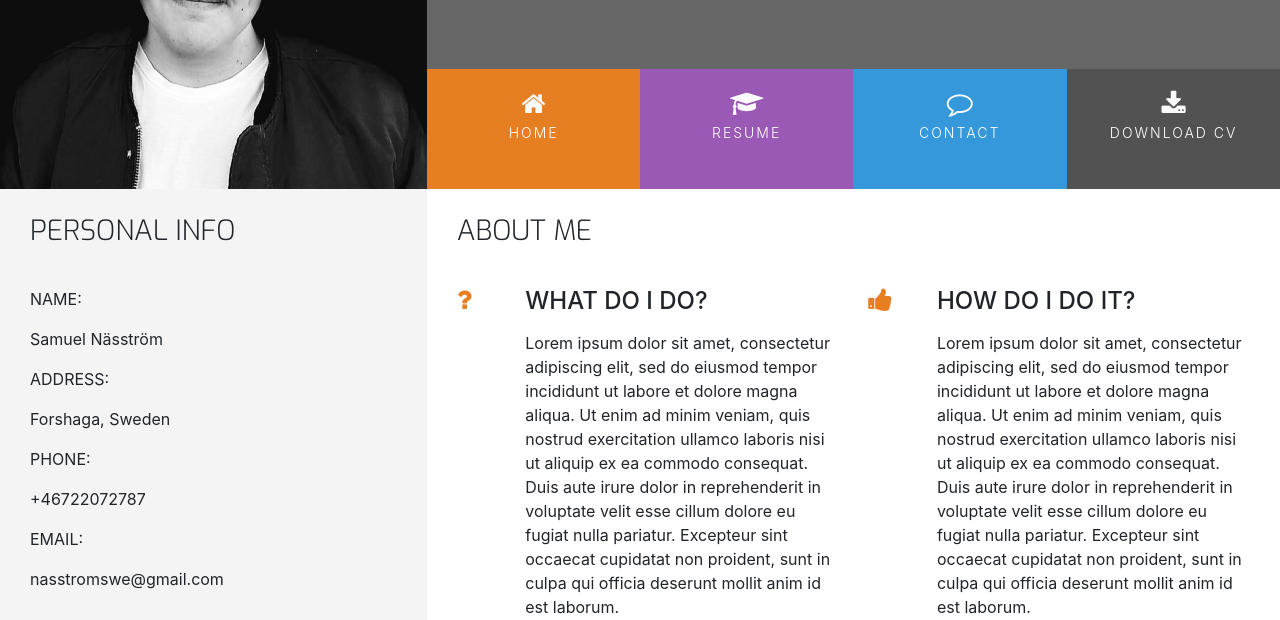
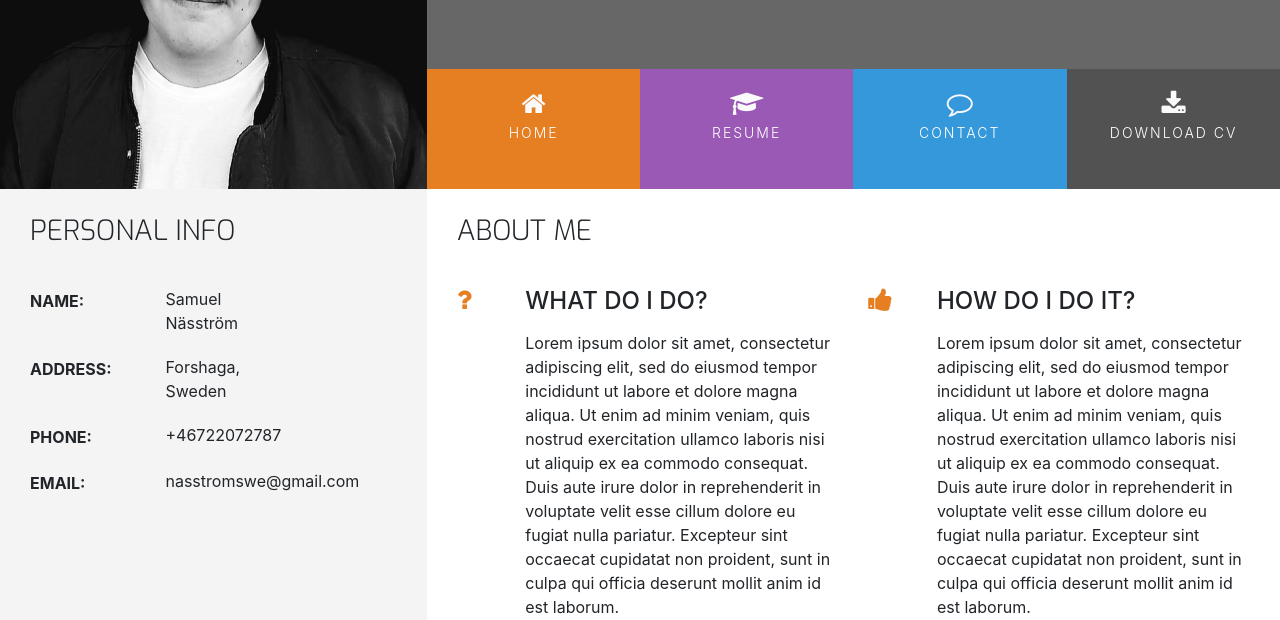
Before and after one commit to FullstackSammy/resume-project, a plain HTML site: page index.html in a window 1280 px wide. Shown: the part 180-800 px from the top of the page. Drawn offline with nearby package versions, Linux system fonts and the light colour scheme.

Commit message:
Finished index.html

```diff
--- a/assets/css/style.css
+++ b/assets/css/style.css
@@ -229,3 +229,39 @@ footer {
 .three-reasons-heading {
     margin-bottom: 15px;
 }
+
+/* ----------------------------------------Personal Info */
+
+.personal-info-item {
+    margin-bottom: 20px;
+    display: block;
+    clear: both;
+}
+
+.personal-info-item .key,
+.personal-info-item .value {
+    padding-right: 8px;
+    display: inline-block;
+}
+
+.personal-info-item .key p,
+.personal-info-item .value p {
+    margin: 0;
+
+}
+
+.personal-info-item .key {
+    width: 30%;
+    margin-right: 21px;
+    padding-top: 2px;
+    vertical-align: top;
+}
+
+.personal-info-item .key p {
+    font-weight: 700;
+}
+
+.personal-info-item .value p {
+    position: relative;
+    width: 60%;
+}
--- a/index.html
+++ b/index.html
@@ -12,7 +12,7 @@
     <link rel="stylesheet" href="https://cdnjs.cloudflare.com/ajax/libs/hover.css/2.1.1/css/hover-min.css"
         type="text/css" />
     <link rel="stylesheet" href="assets/css/style.css">
-    <title>Rosie</title>
+    <title>Samuel</title>
 </head>
 
 <body>
```
